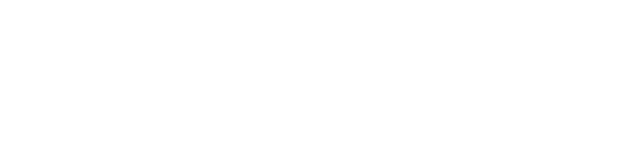
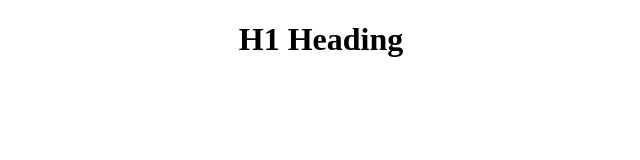
Before and after one commit to jrodowick/nba-dashboard, a plain HTML site: page index.html in a window 1280 px wide. Shown: the whole page, without its empty margins (319-959 px from the left). Drawn offline with Linux system fonts and the light colour scheme.

Commit message:
Adding a test header

```diff
--- a/index.html
+++ b/index.html
@@ -8,7 +8,7 @@
 <body>
 
 	<header>
-
+		<h1 style="text-align: center">H1 Heading</h1>
 	</header>
 
 	<main>
```
